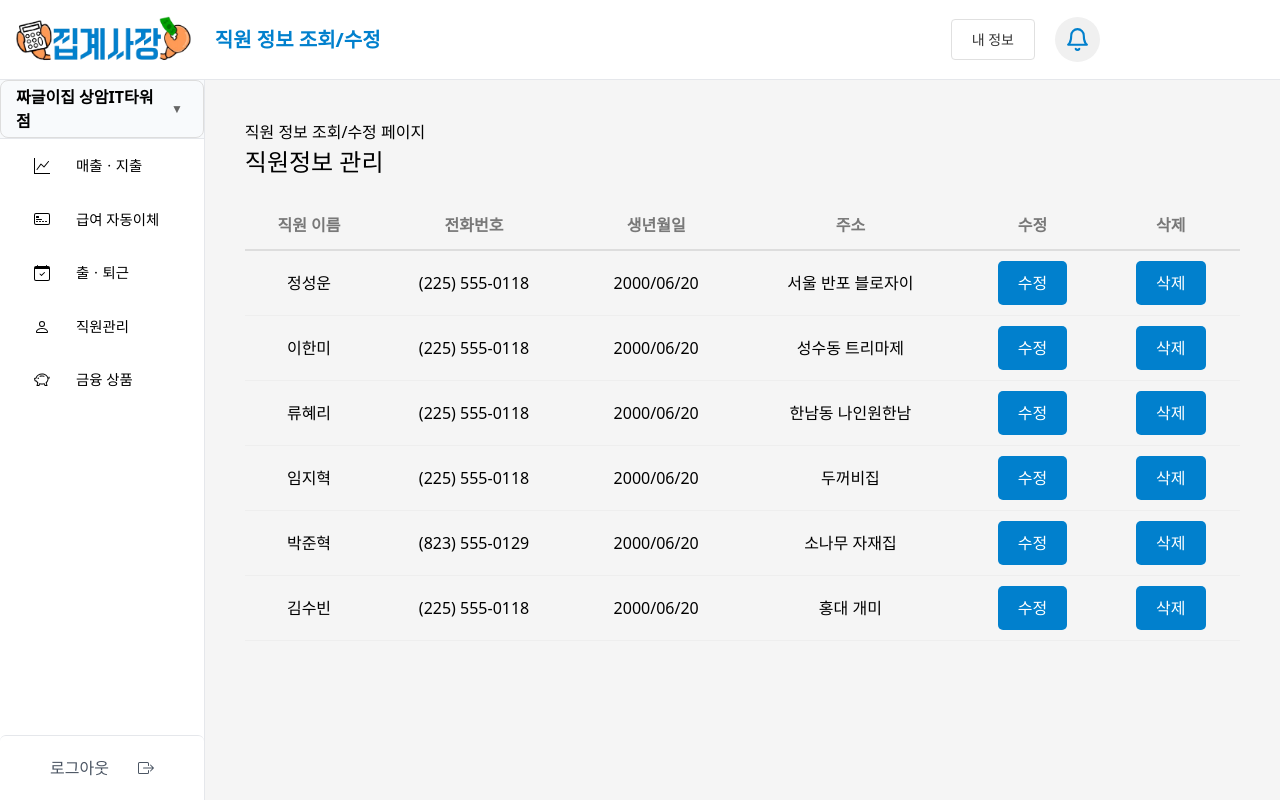
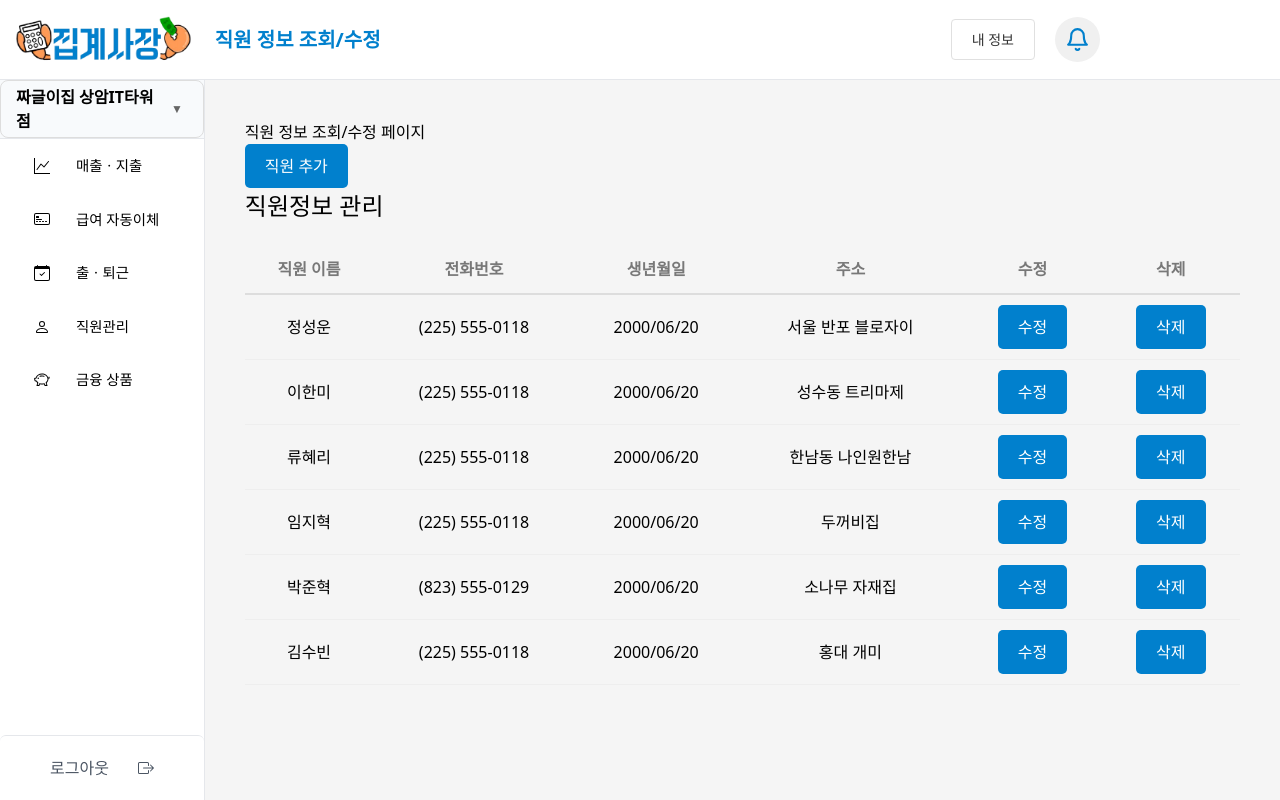
Before and after one commit to woorifisa-projects-3rd/MSA-FE, a Next.js app: page /employee/management in a window 1280 px wide. Built offline with nearby package versions, Linux system fonts and the light colour scheme.

Commit message:
직원 등록 버튼 추가

```diff
--- a/app/(with-sidebar)/employee/management/page.js
+++ b/app/(with-sidebar)/employee/management/page.js
@@ -72,6 +72,8 @@ export default function SalesExpenses() {
     return (
         <div className={classes.container}>
             <h1 className={classes.title}>직원 정보 조회/수정 페이지</h1>
+
+            <Button text= "직원 추가" color={"var(--main-woori-blue)"}/>
             <DefaultTable tableName="직원정보 관리" tableHeaders={tableHeaders} list={list}/>
 
         </div>
```
